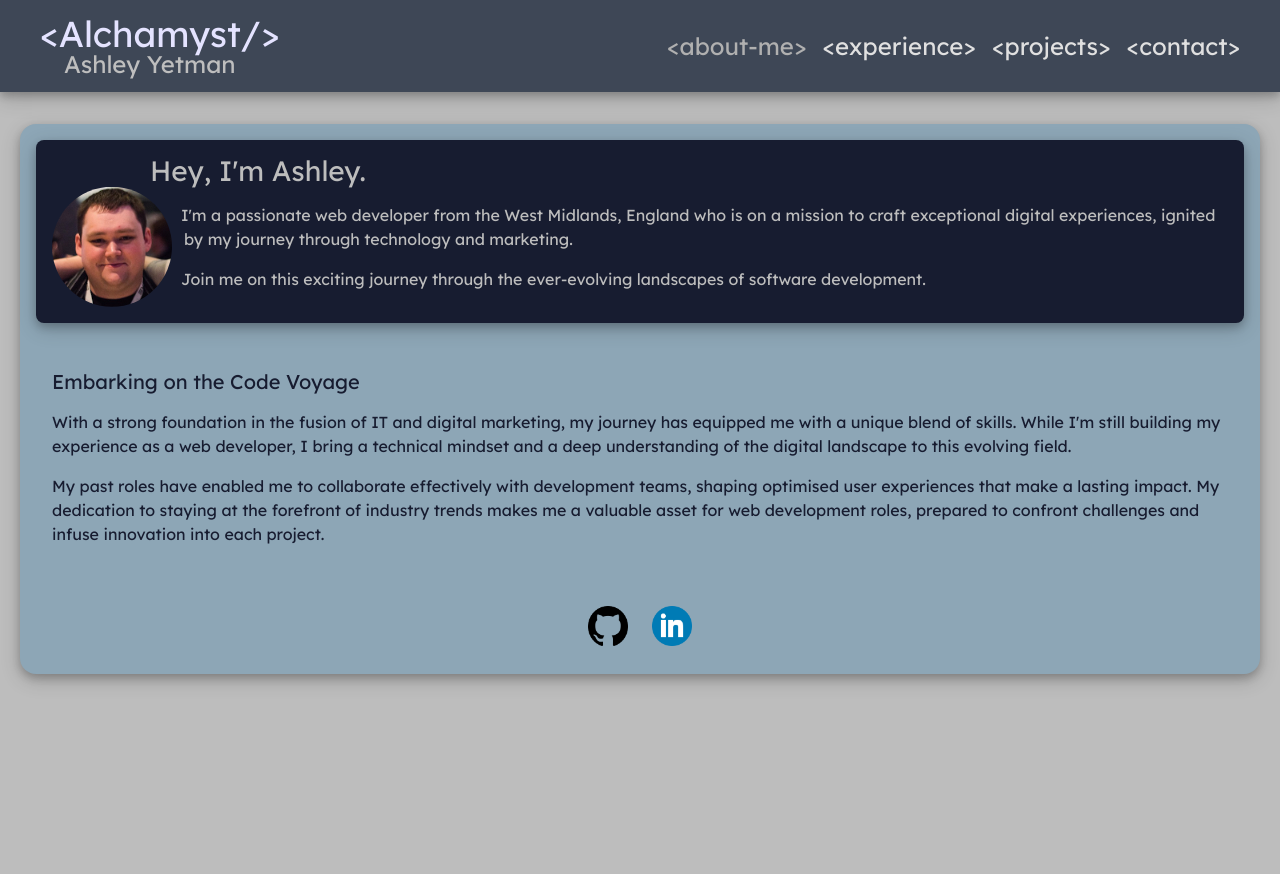
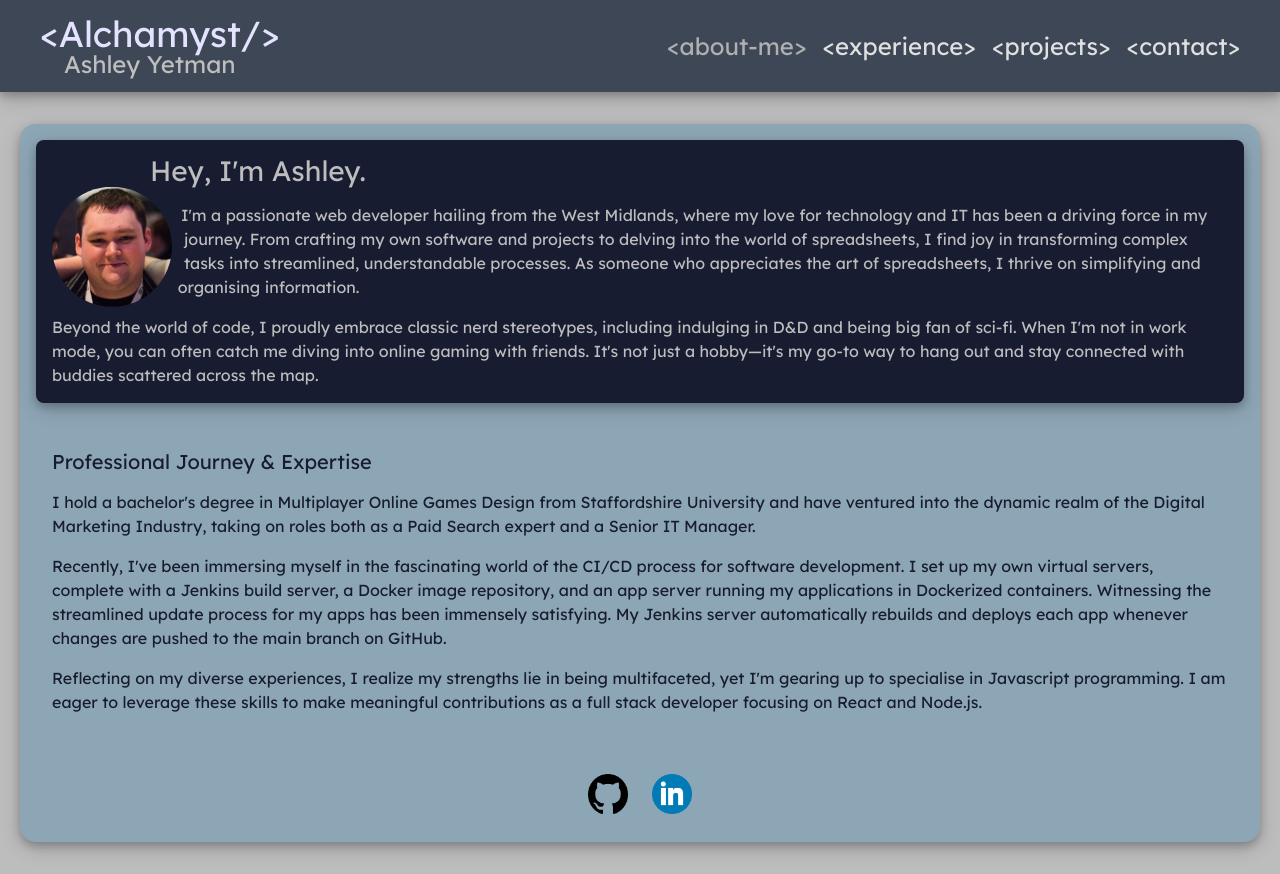
Before and after one commit to Alchamyst/ayetman-web, a React (Vite) app: page / in a window 1280 px wide. Before the commit the page ends 800 px from the top, so only its background shows below. Built offline with nearby package versions, Linux system fonts and the light colour scheme.

Commit message:
Update AboutMePage text content for both sections.

```diff
--- a/src/views/AboutMePage.jsx
+++ b/src/views/AboutMePage.jsx
@@ -16,22 +16,31 @@ export default function AboutMePage() {
                         <img className='ash-img' src={ashleyImg} alt="photo of Ashley." />
 
                         <p>
-                            I'm a passionate web developer from the West Midlands, England who is on a mission to craft exceptional digital experiences, ignited by my journey through technology and marketing.
+                            I'm a passionate web developer hailing from the West Midlands, where my love for technology and IT has been a driving force in my journey. From crafting my own software and projects to
+                            delving into the world of spreadsheets, I find joy in transforming complex tasks into streamlined, understandable processes. As someone who appreciates the art of spreadsheets, I thrive
+                            on simplifying and organising information.
                         </p>
                         <p>
-                            Join me on this exciting journey through the ever-evolving landscapes of software development.
+                            Beyond the world of code, I proudly embrace classic nerd stereotypes, including indulging in D&D and being big fan of sci-fi. When I'm not in work mode, you can often catch me diving into
+                            online gaming with friends. It's not just a hobby—it's my go-to way to hang out and stay connected with buddies scattered across the map.
                         </p>
                     </div>
                     <div className='my-coding'>
-                        <h2>Embarking on the Code Voyage</h2>
+                        <h2>Professional Journey & Expertise</h2>
                     <p>
-                        With a strong foundation in the fusion of IT and digital marketing, my journey has equipped me with a unique blend of skills.
-                        While I'm still building my experience as a web developer, I bring a technical mindset and a deep understanding of the digital landscape to this evolving field.
+                        I hold a bachelor's degree in Multiplayer Online Games Design from Staffordshire University and have ventured into the dynamic realm of the Digital Marketing Industry, taking on roles both as
+                        a Paid Search expert and a Senior IT Manager.
                     </p>
                     <p>
-                        My past roles have enabled me to collaborate effectively with development teams, shaping optimised user experiences that make a lasting impact.
-                        My dedication to staying at the forefront of industry trends makes me a valuable asset for web development roles, prepared to confront challenges and infuse innovation into each project.
+                        Recently, I've been immersing myself in the fascinating world of the CI/CD process for software development. I set up my own virtual servers, complete with a Jenkins build server, a Docker image
+                        repository, and an app server running my applications in Dockerized containers. Witnessing the streamlined update process for my apps has been immensely satisfying. My Jenkins server automatically
+                        rebuilds and deploys each app whenever changes are pushed to the main branch on GitHub.
                     </p>
+                    <p>
+                        Reflecting on my diverse experiences, I realize my strengths lie in being multifaceted, yet I'm gearing up to specialise in Javascript programming. I am eager to leverage these skills to make
+                        meaningful contributions as a full stack developer focusing on React and Node.js.
+                    </p>
+
                     </div>
                     <SocialLinks />
                 </div>
```
